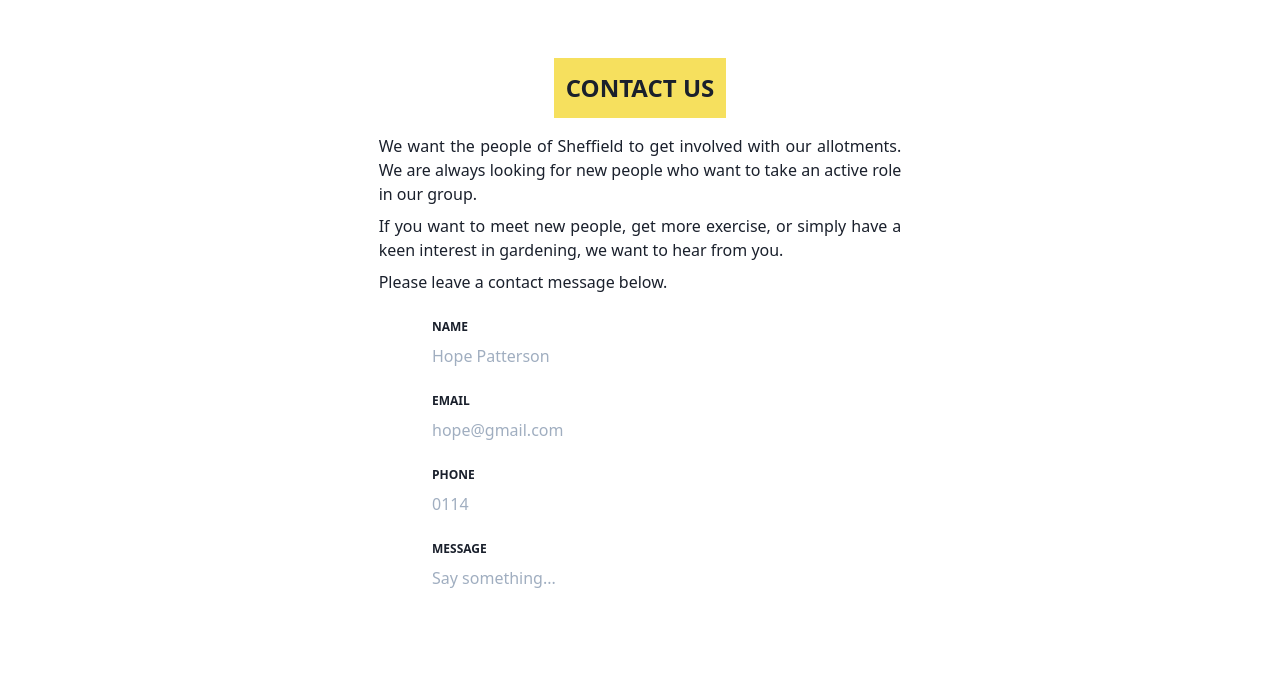
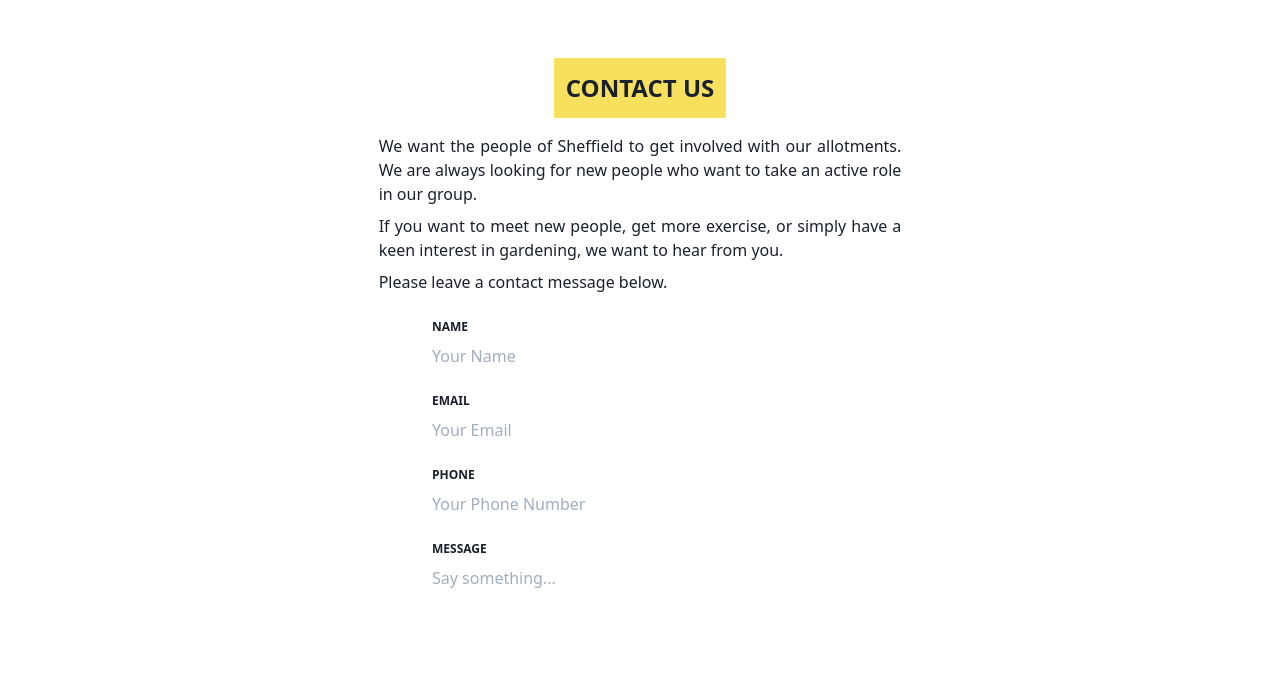
Before and after one commit to lewispollard/HopeAllotment, a Gatsby site: page /contact in a window 1280 px wide. Shown: the part 102-800 px from the top of the page. Built offline with nearby package versions, Linux system fonts and the light colour scheme; Gatsby itself is replaced by a stand-in of ours.

Commit message:
chore: alter placeholders

```diff
--- a/src/pages/contact.js
+++ b/src/pages/contact.js
@@ -38,7 +38,7 @@ function ContactPage() {
           <input
             className="w-full mb-6 form-input"
             id="name"
-            placeholder="Hope Patterson"
+            placeholder="Your Name"
             type="text"
           />
 
@@ -52,7 +52,7 @@ function ContactPage() {
           <input
             className="w-full mb-6 form-input"
             id="email"
-            placeholder="hope@gmail.com"
+            placeholder="Your Email"
             type="text"
           />
 
@@ -66,7 +66,7 @@ function ContactPage() {
           <input
             className="w-full mb-6 form-input"
             id="phone"
-            placeholder="0114"
+            placeholder="Your Phone Number"
             type="text"
           />
 
```
